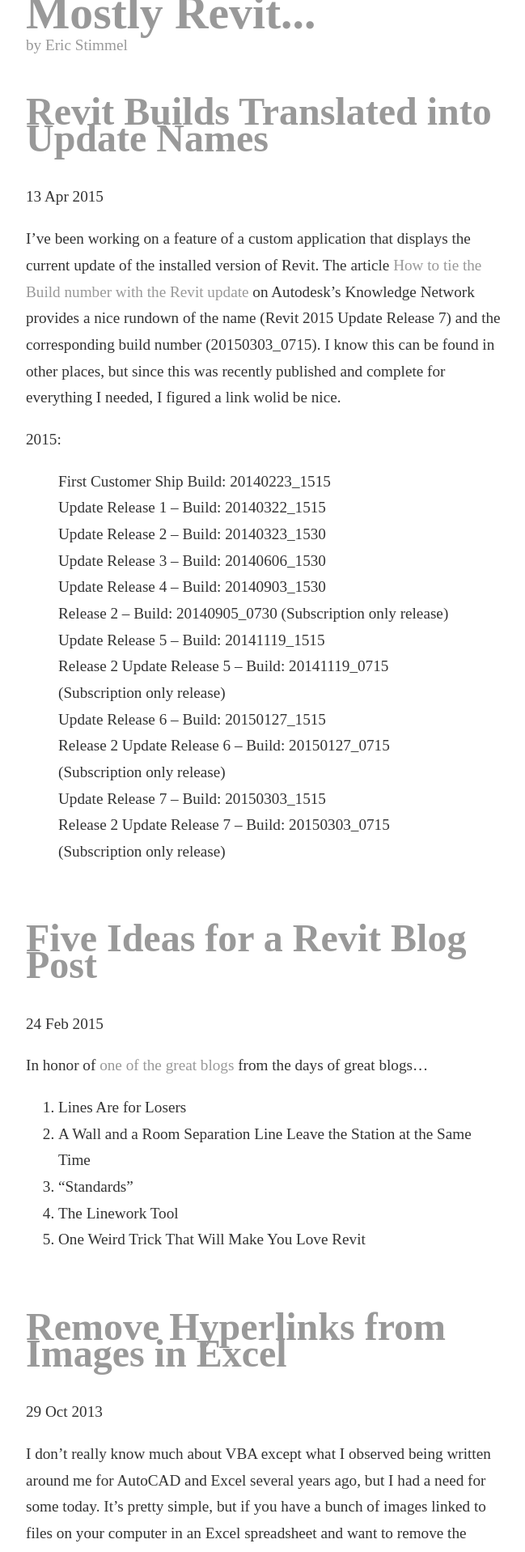
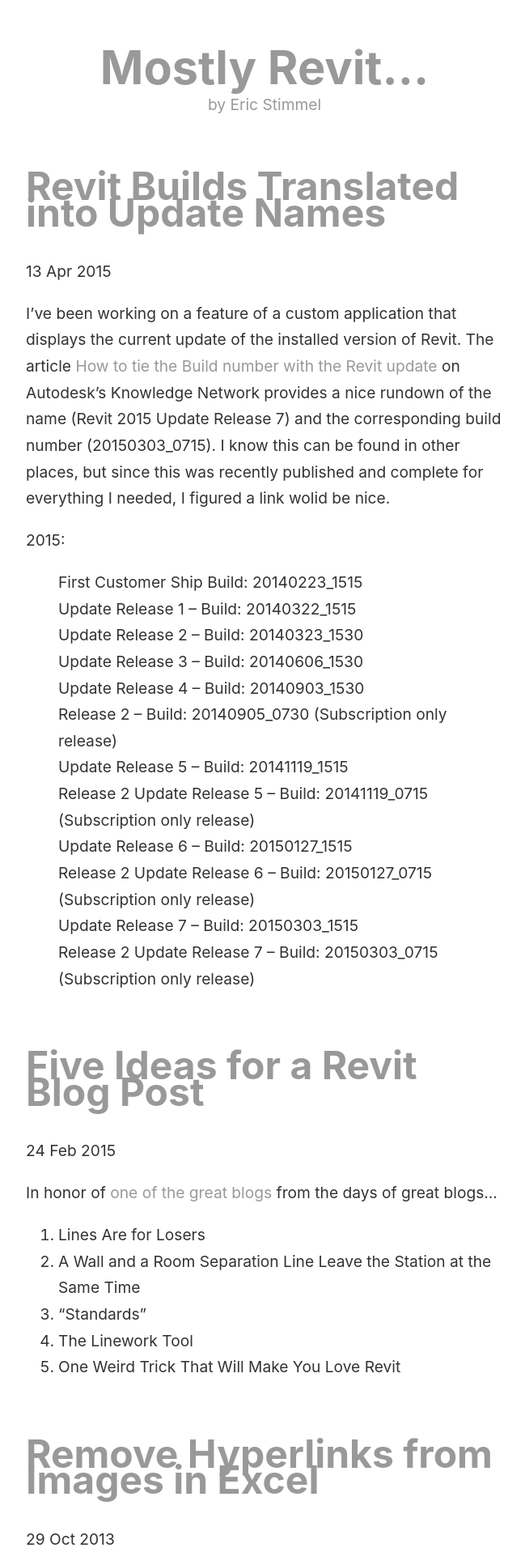
Before and after one commit to estimmel/mostly-revit-blog, a Jekyll site: the page built from index.html, in a window 1280 px wide. Shown: the top 1917 px of the page at 81% size, without its empty margins (313-962 px from the left). Built offline with Jekyll 4.4.1, drawn with Linux system fonts in a browser that asks for light colours.

Commit message:
more styles

```diff
--- a/css/main.css
+++ b/css/main.css
@@ -2,10 +2,30 @@
     width: 590px;
     margin: auto;
 	line-height: 1.7em;
+	font-family: -apple-system, BlinkMacSystemFont, "Helvetica Neue", Helvetica, sans-serif;
 	font-size: 1.2em;
 	color: #333;
 	background-color: white;
 }
+a {
+    text-decoration: none;
+    color: #999;
+}
+a:hover {
+    text-decoration: underline;
+}
+h1 {
+    font-size: 3em;
+}
+h2 {
+    font-size: 2.5em;
+}
+header {
+	line-height: 2em;
+	padding-top: 64px;
+	padding-bottom: 16px;
+	text-align: center;
+	}
 #maintitlelink {
 	font-size: 3em;
 	display: block;
@@ -20,19 +40,6 @@
 }
 .post {
     margin-bottom: 75px;
-}
-a {
-    text-decoration: none;
-    color: #999;
-}
-a:hover {
-    text-decoration: underline;
-}
-h1 {
-    font-size: 3em;
-}
-h2 {
-    font-size: 2.5em;
 }
 pre {
 	box-sizing: border-box;
```
